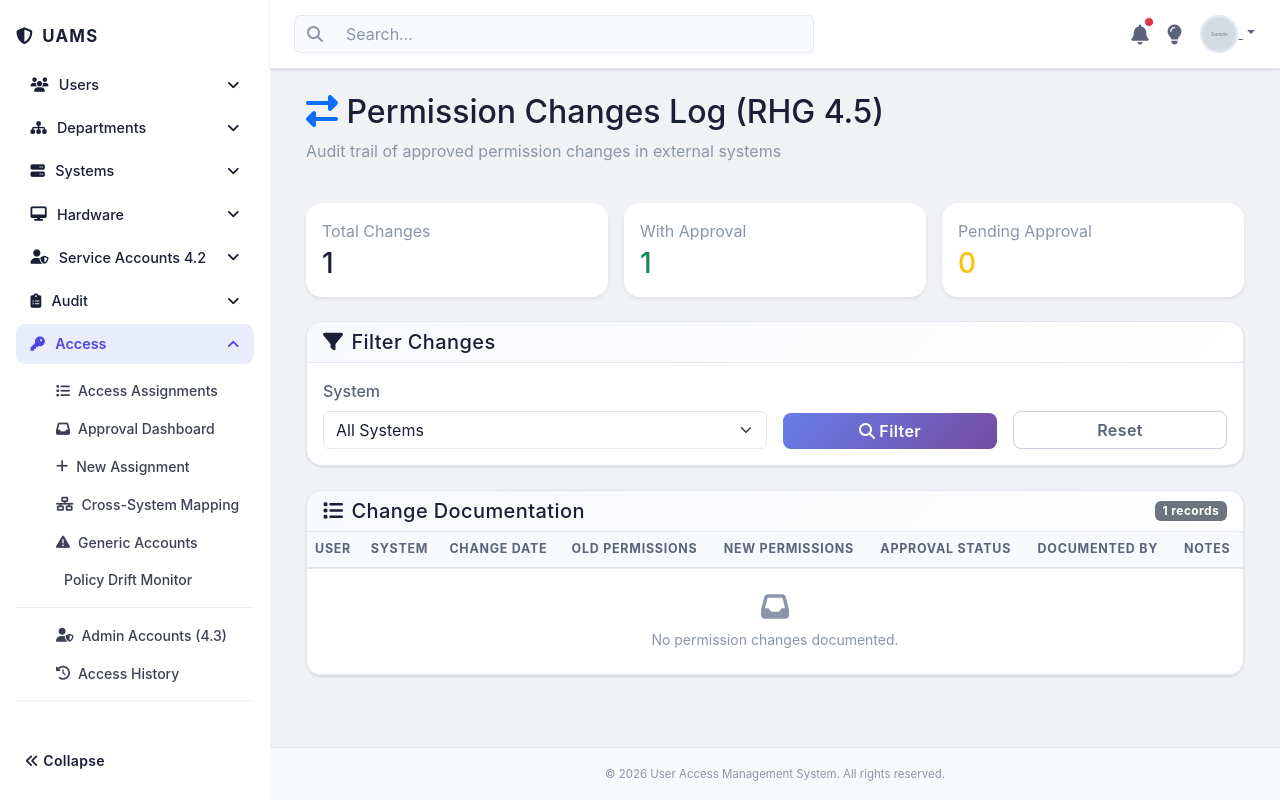
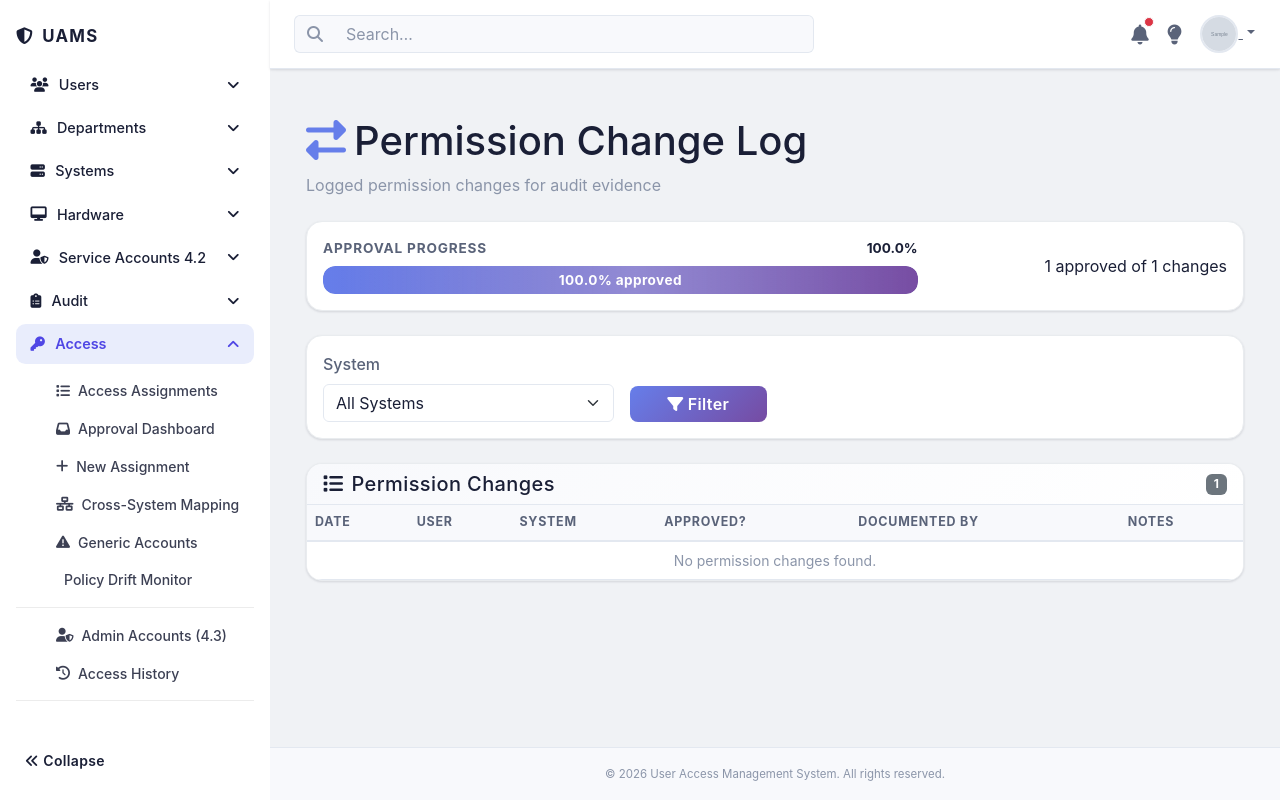
Before and after one commit to abdelmanem/User-Access-Management-System, a Django app: page /access-management/permission-changes/output/ in a window 1280 px wide. Run offline with Django 5.2, Linux system fonts and the light colour scheme; a user stored in the database is signed in; tables that the repository leaves empty hold one stand-in row (values such as "Sample post"); grey boxes marked "Sample" are stand-in pictures.

Commit message:
Add approval percentage calculation for permission changes log

```diff
--- a/access_management/templates/access_management/permission_change_output.html
+++ b/access_management/templates/access_management/permission_change_output.html
@@ -1,119 +1,138 @@
+
 {% extends "base.html" %}
 {% load static %}
 
-{% block title %}Permission Changes Log{% endblock %}
+{% block title %}Permission Change Log{% endblock %}
 
 {% block extra_css %}
 <style>
-    [data-theme="dark"] .card-header {
+    /* dark/light tweaks for cards, tables, progress and hover states */
+    [data-theme="dark"] .card {
         background-color: var(--card-header-bg);
-        color: var(--text-primary);
+        border: 1px solid #444;
     }
-    [data-theme="dark"] .badge {
-        background-color: var(--badge-muted-bg) !important;
-        color: var(--badge-muted-text) !important;
+    [data-theme="light"] .card {
+        background-color: #fff;
+        border: 1px solid #e9ecef;
     }
-    [data-theme="dark"] .badge.bg-success {
-        background-color: #10b981 !important;
-        color: #fff !important;
+    [data-theme="dark"] .progress {
+        background-color: #444;
     }
-    [data-theme="dark"] .badge.bg-warning {
-        background-color: #f59e0b !important;
-        color: #000 !important;
+    [data-theme="dark"] .table-hover tbody tr:hover {
+        background-color: #444;
     }
-    [data-theme="dark"] code {
-        background-color: var(--code-bg);
-        color: var(--text-primary);
-        padding: 0.2rem 0.4rem;
-        border-radius: 0.25rem;
+    [data-theme="light"] .table-hover tbody tr:hover {
+        background-color: #f5f5f5;
+    }
+
+    /* progress bar card used to visualise approval rate */
+    .review-progress-card .progress,
+    .review-progress-card .progress.bg-light,
+    .review-progress-card div.progress {
+        height: 28px !important;
+        background-color: var(--progress-track) !important;
+        border-radius: 0.75rem !important;
+        overflow: hidden;
+    }
+    [data-theme="dark"] .review-progress-card .progress {
+        background-color: #2d3748 !important;
+    }
+    [data-theme="light"] .review-progress-card .progress {
+        background-color: #e3e8f0 !important;
+    }
+    .review-progress-card .progress-bar {
+        background: linear-gradient(90deg, #667eea, #764ba2) !important;
+        border-radius: 0.75rem;
+        font-weight: 700;
+        font-size: 0.85rem;
+        letter-spacing: 0.03em;
+        color: #ffffff !important;
+        position: relative;
+        overflow: hidden;
+    }
+    .review-progress-card .progress-bar[aria-valuenow="0"],
+    .review-progress-card .progress-bar[style*="width: 0"] {
+        color: transparent !important;
     }
 </style>
 {% endblock %}
 
 {% block content %}
-<div class="container-fluid">
-    <div class="row mb-4">
-        <div class="col-12">
-            <h2 class="mb-2">
-                <i class="fas fa-exchange-alt text-primary"></i>
-                Permission Changes Log (RHG 4.5)
-            </h2>
-            <p class="text-muted">Audit trail of approved permission changes in external systems</p>
-        </div>
+<div class="container-fluid mt-4">
+
+  <!-- page header -->
+  <div class="page-header mb-4">
+    <h1><i class="fa-solid fa-exchange-alt me-2" style="color:#667eea"></i>Permission Change Log</h1>
+    <p class="text-muted">Logged permission changes for audit evidence</p>
   </div>
 
-    <div class="row g-3 mb-4">
-        <div class="col-md-4">
-            <div class="card border-0 shadow-sm">
+  <!-- approval progress -->
+  <div class="card review-progress-card mb-4">
     <div class="card-body">
-                    <p class="text-muted mb-1">Total Changes</p>
-                    <h3 class="mb-0">{{ metrics.total_changes }}</h3>
+      <div class="row align-items-center">
+        <div class="col-md-8">
+          <div class="d-flex justify-content-between mb-2">
+            <span style="font-size:0.85rem;font-weight:700;text-transform:uppercase;letter-spacing:0.06em;color:var(--text-secondary)">Approval Progress</span>
+            <span style="font-size:0.85rem;font-weight:700;color:var(--text-primary)">{{ approval_pct|floatformat:1 }}%</span>
+          </div>
+          <div class="progress">
+            <div class="progress-bar"
+                 role="progressbar"
+                 style="width: {{ approval_pct }}%;"
+                 aria-valuenow="{{ approval_pct }}"
+                 aria-valuemin="0"
+                 aria-valuemax="100">
+              {{ approval_pct|floatformat:1 }}% approved
             </div>
           </div>
         </div>
-        <div class="col-md-4">
-            <div class="card border-0 shadow-sm">
-                <div class="card-body">
-                    <p class="text-muted mb-1">With Approval</p>
-                    <h3 class="mb-0 text-success">{{ metrics.with_approval }}</h3>
+        <div class="col-md-4 text-md-end">
+          <div class="stat-remaining">
+            <span class="stat-number">{{ metrics.with_approval }}</span>
+            <span class="stat-label">approved</span>
+            <span class="stat-total">of {{ metrics.total_changes }} changes</span>
           </div>
-            </div>
-        </div>
-        <div class="col-md-4">
-            <div class="card border-0 shadow-sm">
-                <div class="card-body">
-                    <p class="text-muted mb-1">Pending Approval</p>
-                    <h3 class="mb-0 text-warning">{{ metrics.pending_approval }}</h3>
         </div>
       </div>
     </div>
   </div>
 
+  <!-- filters -->
   <div class="card mb-4">
-        <div class="card-header">
-            <h5 class="mb-0"><i class="fas fa-filter me-2"></i>Filter Changes</h5>
-        </div>
     <div class="card-body">
       <form method="get" class="row g-3 align-items-end">
-                <div class="col-md-6">
-                    <label class="form-label">System</label>
-                    <select class="form-select" name="system">
+        <div class="col-md-4">
+          <label for="systemFilter" class="form-label">System</label>
+          <select name="system" id="systemFilter" class="form-select">
             <option value="">All Systems</option>
             {% for system in systems %}
-                        <option value="{{ system.id }}" {% if system_filter|default:'' == system.id|stringformat:"s" %}selected{% endif %}>
-                            {{ system.name }}
-                        </option>
+              <option value="{{ system.id }}" {% if system_filter|stringformat:"s" == system.id|stringformat:"s" %}selected{% endif %}>{{ system.name }}</option>
             {% endfor %}
           </select>
         </div>
-                <div class="col-md-3">
+        <div class="col-md-2">
           <button type="submit" class="btn btn-primary w-100">
-                        <i class="fas fa-search me-1"></i>Filter
+            <i class="fa-solid fa-filter me-1"></i>Filter
           </button>
-                </div>
-                <div class="col-md-3">
-                    <a href="{% url 'access_management:permission_change_output' %}" class="btn btn-outline-secondary w-100">Reset</a>
         </div>
       </form>
     </div>
   </div>
 
+  <!-- table -->
   <div class="card">
     <div class="card-header d-flex justify-content-between align-items-center">
-            <h5 class="mb-0"><i class="fas fa-list me-2"></i>Change Documentation</h5>
-            <span class="badge bg-secondary">{{ changes_page.paginator.count }} records</span>
+      <h5 class="mb-0"><i class="fa-solid fa-list me-2"></i>Permission Changes</h5>
+      <span class="badge bg-secondary">{{ changes_page.paginator.count }}</span>
     </div>
-        <div class="card-body p-0">
     <div class="table-responsive">
       <table class="table table-hover mb-0 small">
         <thead class="table-light">
           <tr>
+            <th>Date</th>
             <th>User</th>
             <th>System</th>
-                            <th>Change Date</th>
-                            <th>Old Permissions</th>
-                            <th>New Permissions</th>
-                            <th>Approval Status</th>
+            <th>Approved?</th>
             <th>Documented By</th>
             <th>Notes</th>
           </tr>
@@ -121,73 +140,45 @@
         <tbody>
           {% for change in changes_page %}
           <tr>
+            <td>{{ change.changed_in_external_system_date|date:"Y-m-d H:i" }}</td>
+            <td>{{ change.user_system_access.user.get_full_name }}</td>
+            <td>{{ change.user_system_access.system.name }}</td>
             <td>
-                                {% if change.user_system_access.user %}
-                                    {{ change.user_system_access.user.full_name }}
+              {% if change.has_approval %}
+                <span class="badge bg-success">Yes</span>
               {% else %}
-                                    <span class="text-muted">—</span>
+                <span class="badge bg-danger">No</span>
               {% endif %}
             </td>
-                            <td>
-                                {% if change.user_system_access.system %}
-                                    {{ change.user_system_access.system.name }}
-                                {% else %}
-                                    <span class="text-muted">—</span>
-                                {% endif %}
-                            </td>
-                            <td>{{ change.changed_in_external_system_date|date:"Y-m-d H:i" }}</td>
-                            <td><code class="text-muted small">{{ change.old_permissions|truncatechars:40 }}</code></td>
-                            <td><code class="text-success small">{{ change.new_permissions|truncatechars:40 }}</code></td>
-                            <td>
-                                {% if change.has_approval %}
-                                    <span class="badge bg-success">Approved</span>
-                                    {% if change.approval_reference %}
-                                        <br><small class="text-muted">Ref: {{ change.approval_reference }}</small>
-                                    {% endif %}
-                                {% else %}
-                                    <span class="badge bg-warning text-dark">No Approval</span>
-                                {% endif %}
-                            </td>
-                            <td>{{ change.documented_by.full_name|default:"N/A" }}</td>
-                            <td>{{ change.notes|default_if_none:""|truncatechars:50 }}</td>
+            <td>{{ change.documented_by.get_full_name|default:"N/A" }}</td>
+            <td>{{ change.notes|default:"" }}</td>
           </tr>
           {% empty %}
             <tr>
-                            <td colspan="8" class="text-center py-4 text-muted">
-                                <i class="fas fa-inbox fa-2x mb-2"></i><br>
-                                No permission changes documented.
-                            </td>
+              <td colspan="6" class="text-center text-muted">No permission changes found.</td>
             </tr>
           {% endfor %}
         </tbody>
       </table>
     </div>
-        </div>
     {% if changes_page.has_other_pages %}
       <div class="card-footer">
         <nav>
-                <ul class="pagination justify-content-end mb-0">
+          <ul class="pagination mb-0 justify-content-center">
             {% if changes_page.has_previous %}
-                    <li class="page-item">
-                        <a class="page-link" href="?page=1{% if system_filter %}&system={{ system_filter }}{% endif %}">First</a>
-                    </li>
-                    <li class="page-item">
-                        <a class="page-link" href="?page={{ changes_page.previous_page_number }}{% if system_filter %}&system={{ system_filter }}{% endif %}">Previous</a>
-                    </li>
+              <li class="page-item"><a class="page-link" href="?page=1{% if system_filter %}&system={{ system_filter }}{% endif %}">&laquo;</a></li>
+              <li class="page-item"><a class="page-link" href="?page={{ changes_page.previous_page_number }}{% if system_filter %}&system={{ system_filter }}{% endif %}">Prev</a></li>
             {% endif %}
-                    <li class="page-item disabled"><span class="page-link">Page {{ changes_page.number }} of {{ changes_page.paginator.num_pages }}</span></li>
+            <li class="page-item active"><span class="page-link">{{ changes_page.number }} / {{ changes_page.paginator.num_pages }}</span></li>
             {% if changes_page.has_next %}
-                    <li class="page-item">
-                        <a class="page-link" href="?page={{ changes_page.next_page_number }}{% if system_filter %}&system={{ system_filter }}{% endif %}">Next</a>
-                    </li>
-                    <li class="page-item">
-                        <a class="page-link" href="?page={{ changes_page.paginator.num_pages }}{% if system_filter %}&system={{ system_filter }}{% endif %}">Last</a>
-                    </li>
+              <li class="page-item"><a class="page-link" href="?page={{ changes_page.next_page_number }}{% if system_filter %}&system={{ system_filter }}{% endif %}">Next</a></li>
+              <li class="page-item"><a class="page-link" href="?page={{ changes_page.paginator.num_pages }}{% if system_filter %}&system={{ system_filter }}{% endif %}">&raquo;</a></li>
             {% endif %}
           </ul>
         </nav>
       </div>
     {% endif %}
   </div>
+
 </div>
 {% endblock %}
--- a/access_management/views.py
+++ b/access_management/views.py
@@ -3715,9 +3715,16 @@
         'pending_approval': permission_changes_qs.filter(has_approval=False).count(),
     }
 
+    # percentage of changes that have approval (used for progress bar)
+    if metrics['total_changes']:
+        approval_pct = (metrics['with_approval'] / metrics['total_changes']) * 100
+    else:
+        approval_pct = 0
+
     context = {
         'changes_page': changes_page,
         'metrics': metrics,
+        'approval_pct': approval_pct,
         'systems': systems,
         'system_filter': system_filter,
     }
```
Lines whose indentation alone changed are shown as unchanged.
